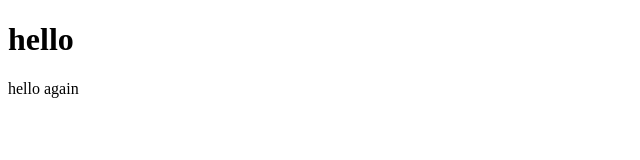
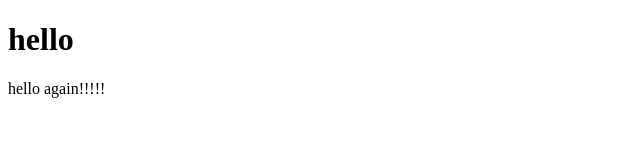
Before and after one commit to Henrique2Oliveira/git_practice, a plain HTML site: page index.html in a window 1280 px wide. Shown: the full height of the page, 0-640 px from the left. Drawn offline with Linux system fonts and the light colour scheme.

Commit message:
new test change exemple
fff

```diff
--- a/index.html
+++ b/index.html
@@ -10,6 +10,6 @@
     </head>
     <body>
         <h1>hello</h1>
-        <p>hello again</p>
+        <p>hello again!!!!!</p>
     </body>
 </html>
```
